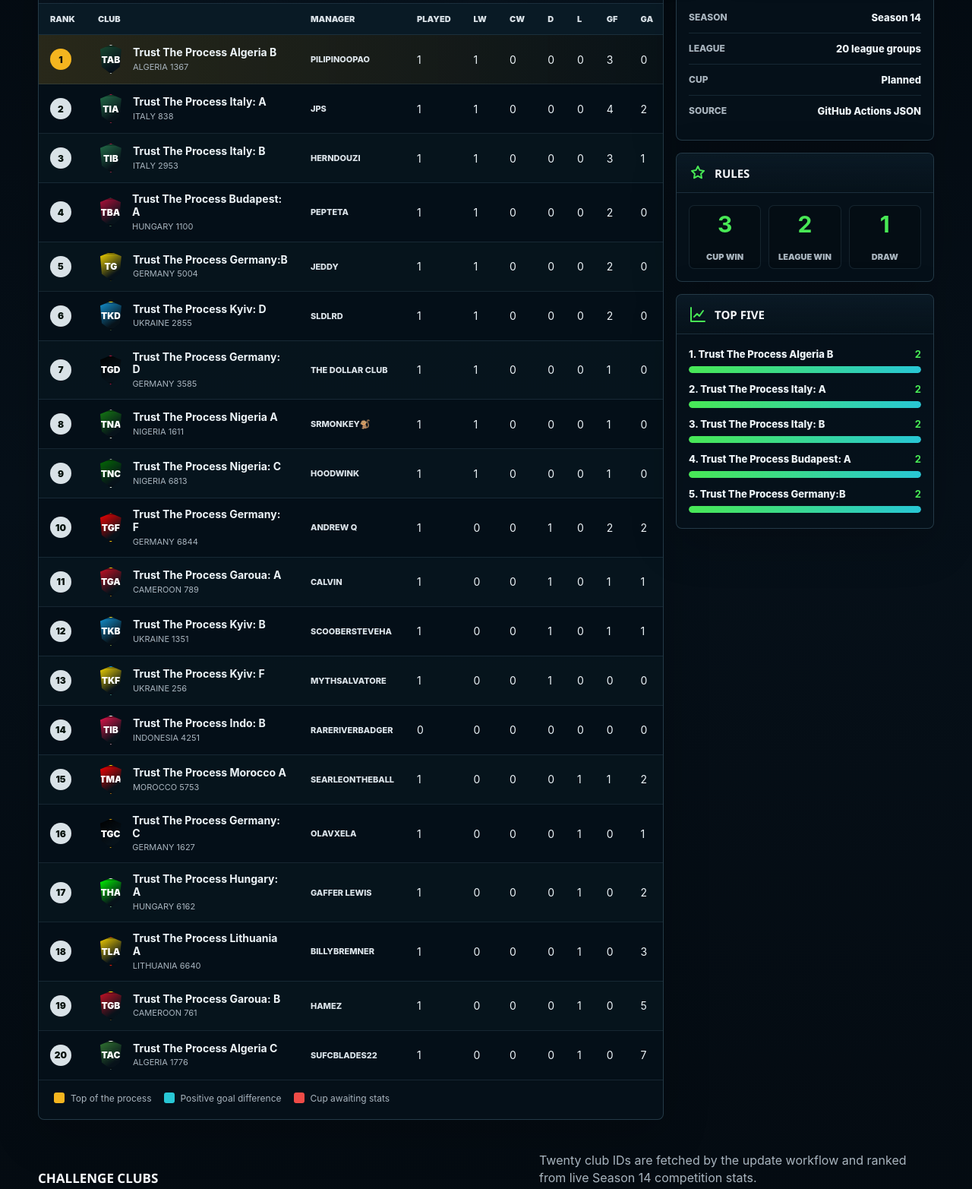
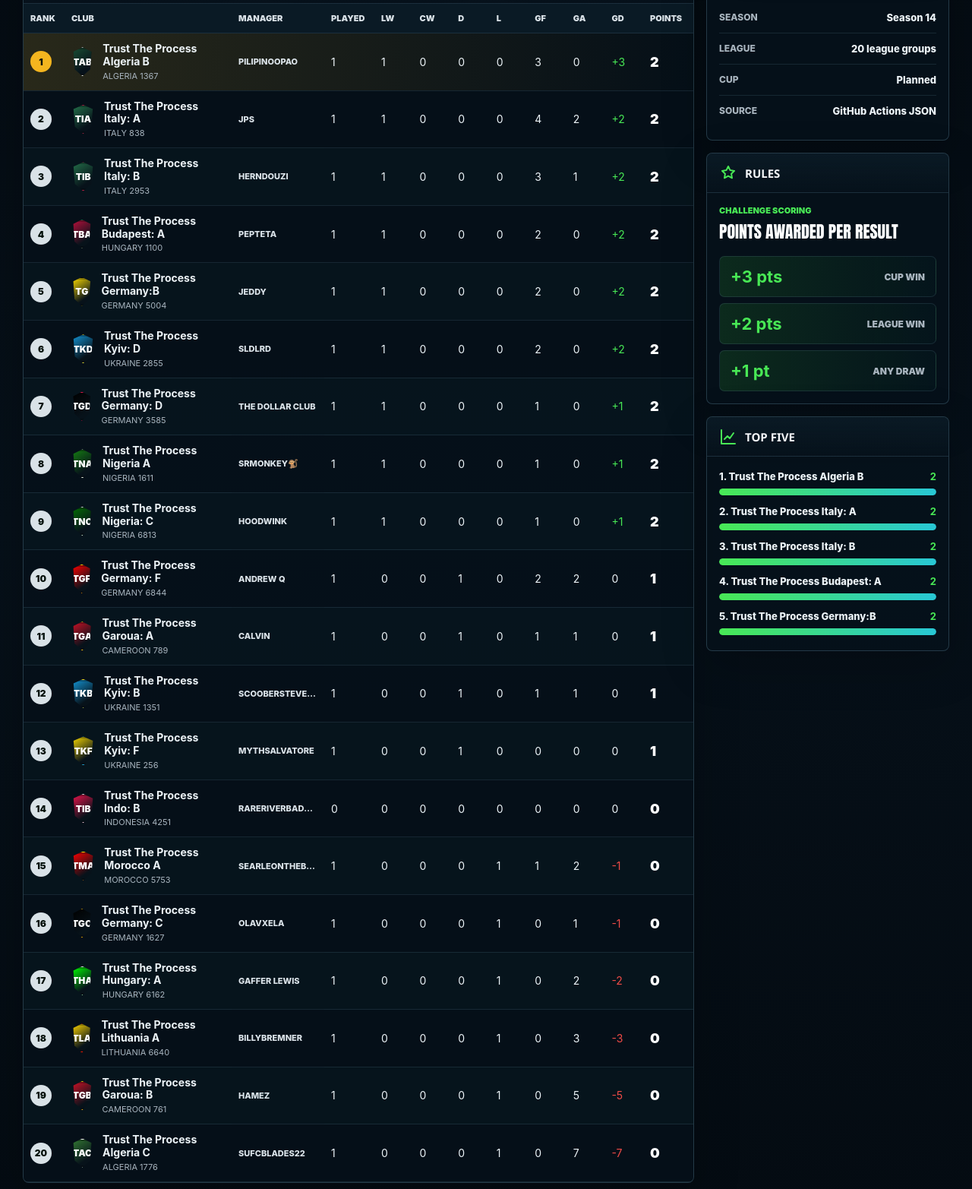
Before and after one commit to rickyhyde-ship-it/Trust-The-Process-Challenge, a website: page index.html in a window 1280 px wide. Shown: the part 744-2309 px from the top of the page at 76% size. Drawn offline with Linux system fonts and the light colour scheme.

Commit message:
fix: refine leaderboard layout

```diff
--- a/assets/styles.css
+++ b/assets/styles.css
@@ -198,7 +198,7 @@ svg {
 .dashboard-layout,
 .club-strip,
 .site-footer {
-  width: min(1180px, calc(100% - 60px));
+  width: min(1320px, calc(100% - 60px));
   margin: 0 auto;
 }
 
@@ -423,7 +423,7 @@ svg {
 
 .dashboard-layout {
   display: grid;
-  grid-template-columns: minmax(0, 1fr) 340px;
+  grid-template-columns: minmax(0, 1fr) 320px;
   gap: 16px;
   margin-top: 16px;
 }
@@ -488,13 +488,14 @@ svg {
 
 table {
   width: 100%;
-  min-width: 820px;
+  min-width: 0;
+  table-layout: fixed;
   border-collapse: collapse;
 }
 
 th,
 td {
-  padding: 13px 15px;
+  padding: 12px 9px;
   text-align: left;
   border-bottom: 1px solid var(--line-soft);
 }
@@ -505,6 +506,28 @@ th {
   font-size: 11px;
   font-weight: 900;
   text-transform: uppercase;
+}
+
+th:nth-child(1),
+td:nth-child(1) {
+  width: 54px;
+}
+
+th:nth-child(2),
+td:nth-child(2) {
+  width: 220px;
+}
+
+th:nth-child(3),
+td:nth-child(3) {
+  width: 122px;
+}
+
+th:nth-child(4),
+td:nth-child(4),
+th:nth-child(12),
+td:nth-child(12) {
+  width: 66px;
 }
 
 td {
@@ -541,7 +564,7 @@ tbody tr:first-child {
 }
 
 .club-cell {
-  min-width: 250px;
+  min-width: 0;
   display: flex;
   align-items: center;
   gap: 12px;
@@ -579,9 +602,12 @@ tbody tr:first-child {
 }
 
 .manager-cell {
-  min-width: 128px;
+  min-width: 0;
   color: #dce4ea;
   font-weight: 800;
+  overflow: hidden;
+  text-overflow: ellipsis;
+  white-space: nowrap;
 }
 
 .points-cell {
@@ -602,40 +628,6 @@ tbody tr:first-child {
   padding: 28px;
   text-align: center;
   color: var(--muted);
-}
-
-.legend {
-  display: flex;
-  flex-wrap: wrap;
-  gap: 16px;
-  padding: 16px 20px 20px;
-  color: var(--muted);
-  font-size: 12px;
-}
-
-.legend span {
-  display: inline-flex;
-  align-items: center;
-  gap: 8px;
-}
-
-.legend i {
-  width: 14px;
-  height: 14px;
-  border-radius: 3px;
-  display: inline-block;
-}
-
-.legend .gold {
-  background: var(--gold);
-}
-
-.legend .cyan {
-  background: var(--cyan);
-}
-
-.legend .red {
-  background: var(--red);
 }
 
 .side-stack {
@@ -676,34 +668,60 @@ tbody tr:first-child {
   font-weight: 800;
 }
 
-.rule-grid {
+.rules-copy {
   display: grid;
-  grid-template-columns: repeat(3, minmax(0, 1fr));
-  gap: 10px;
+  gap: 4px;
+  padding: 16px 16px 0;
+}
+
+.rules-copy span {
+  color: var(--green);
+  font-size: 11px;
+  font-weight: 900;
+  text-transform: uppercase;
+}
+
+.rules-copy strong {
+  color: #fff;
+  font-family: Impact, "Arial Narrow", sans-serif;
+  font-size: 22px;
+  font-weight: 500;
+  letter-spacing: 0;
+  text-transform: uppercase;
+}
+
+.rule-list {
+  display: grid;
+  gap: 8px;
   padding: 16px;
 }
 
-.rule-grid article {
-  display: grid;
-  place-items: center;
-  gap: 4px;
-  min-height: 84px;
+.rule-list article {
+  display: flex;
+  align-items: center;
+  justify-content: space-between;
+  gap: 14px;
+  min-height: 54px;
+  padding: 12px 14px;
   border: 1px solid var(--line-soft);
   border-radius: 7px;
-  background: rgba(0, 0, 0, 0.18);
+  background:
+    linear-gradient(90deg, rgba(69, 242, 91, 0.13), rgba(33, 208, 216, 0.04)),
+    rgba(0, 0, 0, 0.2);
 }
 
-.rule-grid strong {
+.rule-list strong {
   color: var(--green);
-  font-size: 30px;
+  font-size: 22px;
   line-height: 1;
+  white-space: nowrap;
 }
 
-.rule-grid span {
+.rule-list span {
   color: var(--muted);
-  font-size: 11px;
+  font-size: 12px;
   font-weight: 900;
-  text-align: center;
+  text-align: right;
   text-transform: uppercase;
 }
 
@@ -815,6 +833,12 @@ tbody tr:first-child {
   color: var(--muted);
 }
 
+@media (max-width: 1180px) {
+  .dashboard-layout {
+    grid-template-columns: 1fr;
+  }
+}
+
 @media (max-width: 1020px) {
   .site-header {
     grid-template-columns: 1fr auto;
@@ -850,8 +874,9 @@ tbody tr:first-child {
     grid-template-columns: repeat(2, minmax(0, 1fr));
   }
 
-  .dashboard-layout {
-    grid-template-columns: 1fr;
+  table {
+    min-width: 940px;
+    table-layout: auto;
   }
 
   .club-grid {
--- a/index.html
+++ b/index.html
@@ -8,7 +8,7 @@
       content="Trust The Process Challenge leaderboard for Season 14 football clubs."
     />
     <title>Trust The Process Challenge Leaderboard</title>
-    <link rel="stylesheet" href="assets/styles.css?v=20260521-1" />
+    <link rel="stylesheet" href="assets/styles.css?v=20260521-2" />
   </head>
   <body>
     <header class="site-header">
@@ -28,7 +28,6 @@
       <nav class="nav-links" aria-label="Primary navigation">
         <a href="#leaderboard" class="is-active">Leaderboard</a>
         <a href="#clubs">Clubs</a>
-        <a href="#stats">Stats</a>
         <a href="#rules">Rules</a>
       </nav>
       <button class="ghost-button compact" id="header-last-updated" type="button" disabled>
@@ -171,11 +170,6 @@
               </tbody>
             </table>
           </div>
-          <div class="legend">
-            <span><i class="gold"></i>Top of the process</span>
-            <span><i class="cyan"></i>Positive goal difference</span>
-            <span><i class="red"></i>Cup awaiting stats</span>
-          </div>
         </div>
 
         <aside class="side-stack" id="stats">
@@ -220,18 +214,22 @@
                 Rules
               </h2>
             </div>
-            <div class="rule-grid">
+            <div class="rules-copy">
+              <span>Challenge scoring</span>
+              <strong>Points awarded per result</strong>
+            </div>
+            <div class="rule-list">
               <article>
-                <strong>3</strong>
+                <strong>+3 pts</strong>
                 <span>Cup win</span>
               </article>
               <article>
-                <strong>2</strong>
+                <strong>+2 pts</strong>
                 <span>League win</span>
               </article>
               <article>
-                <strong>1</strong>
-                <span>Draw</span>
+                <strong>+1 pt</strong>
+                <span>Any draw</span>
               </article>
             </div>
           </section>
```
Also changed, not shown: tests/static-site.test.mjs (+9 -0 lines).
